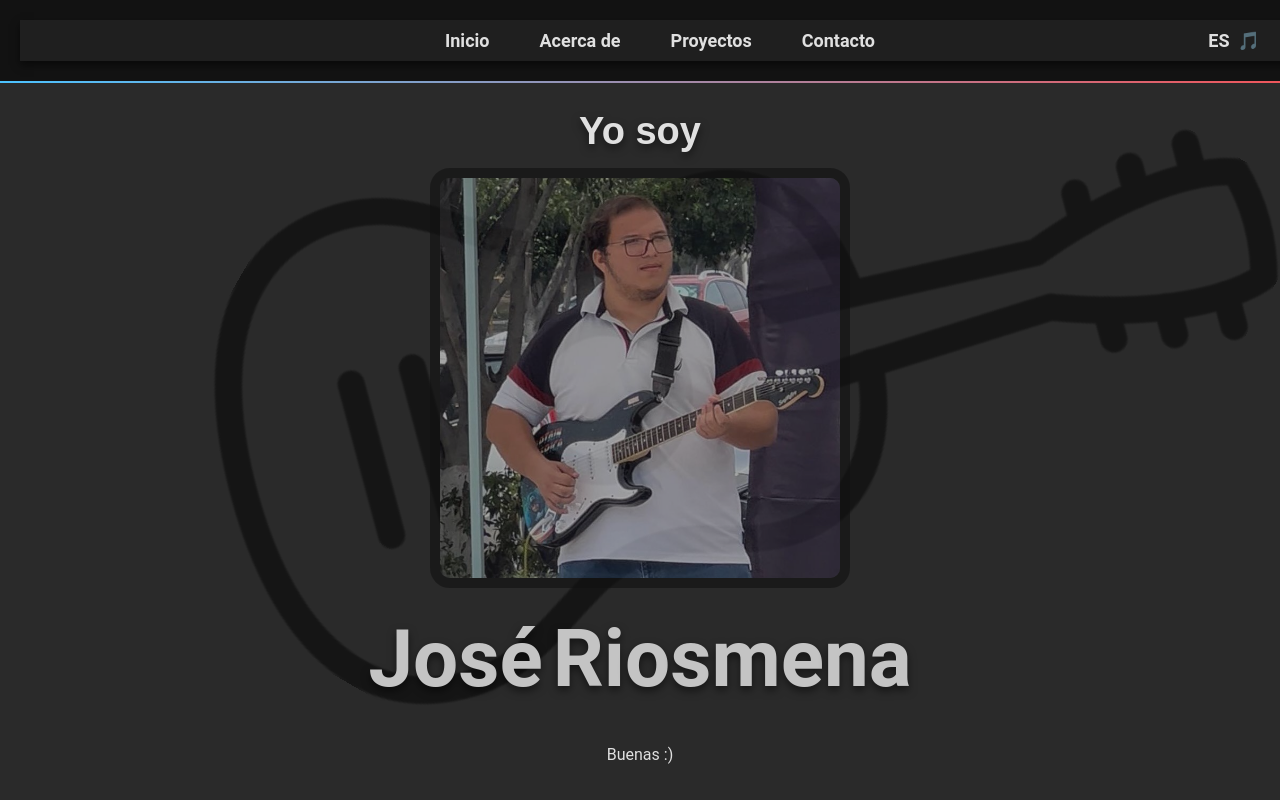
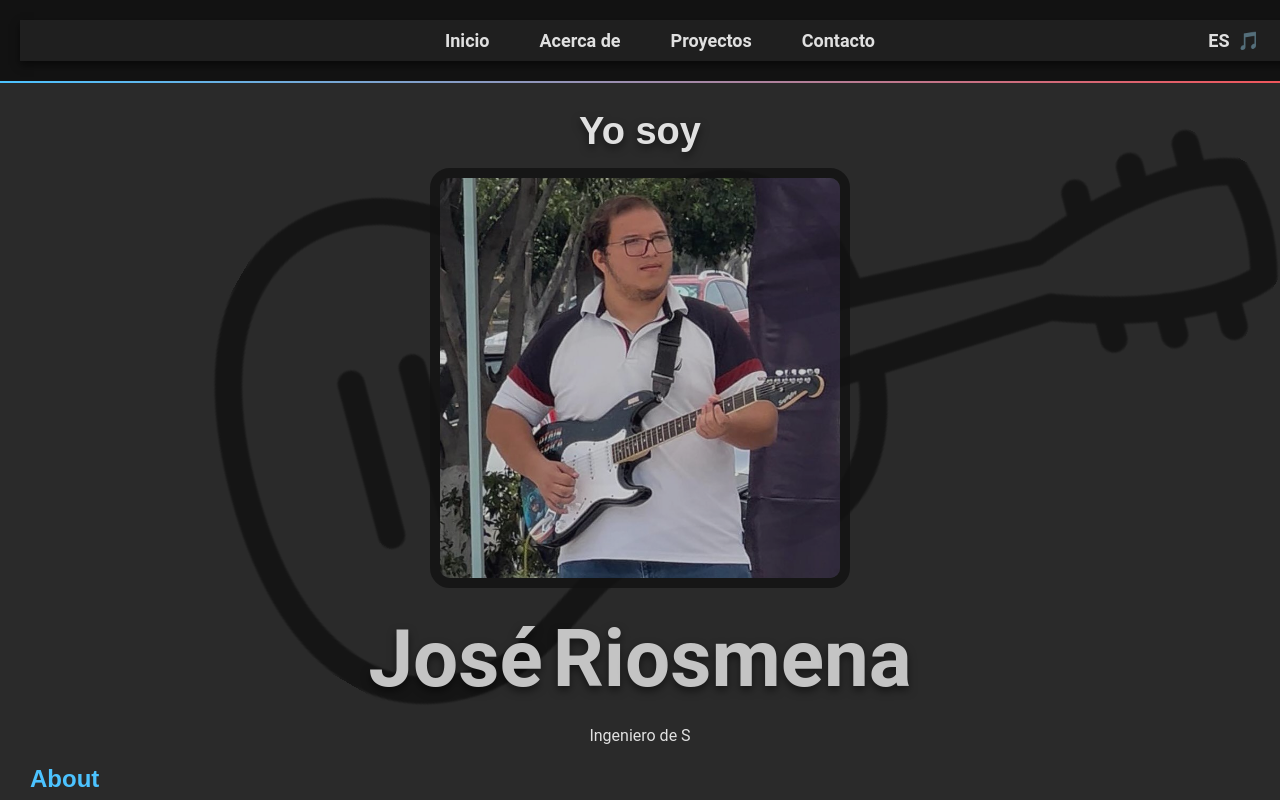
Before and after one commit to Riosmena/riosmena-website, a Next.js app: page / in a window 1280 px wide. Shown: the top 800 px of the page. Built offline with nearby package versions, Linux system fonts and the light colour scheme.

Commit message:
feat(home): Update design and details

```diff
--- /dev/null
+++ b/src/app/components/Typewriter.tsx
@@ -0,0 +1,48 @@
+"use client";
+
+import { useEffect, useState } from "react";
+
+interface TypewriterProps {
+  texts: string[];
+  speed?: number;
+  delay?: number;
+}
+
+const Typewriter: React.FC<TypewriterProps> = ({
+  texts,
+  speed = 100,
+  delay = 2000,
+}) => {
+  const [index, setIndex] = useState(0);
+  const [charIndex, setCharIndex] = useState(0);
+  const [currentText, setCurrentText] = useState("");
+  const [isDeleting, setIsDeleting] = useState(false);
+
+  useEffect(() => {
+    const handleType = () => {
+      const currentString = texts[index];
+
+      if (isDeleting) {
+        setCurrentText(currentString.substring(0, charIndex - 1));
+        setCharIndex(charIndex - 1);
+      } else {
+        setCurrentText(currentString.substring(0, charIndex + 1));
+        setCharIndex(charIndex + 1);
+      }
+
+      if (!isDeleting && charIndex === currentString.length) {
+        setTimeout(() => setIsDeleting(true), delay);
+      } else if (isDeleting && charIndex === 0) {
+        setIsDeleting(false);
+        setIndex((index + 1) % texts.length);
+      }
+    };
+
+    const timeout = setTimeout(handleType, isDeleting ? speed / 2 : speed);
+    return () => clearTimeout(timeout);
+  }, [charIndex, isDeleting, index, texts, speed, delay]);
+
+  return <div className="typewriter">{currentText}</div>;
+};
+
+export default Typewriter;
--- a/src/app/globals.css
+++ b/src/app/globals.css
@@ -43,7 +43,7 @@ body {
   border-radius: 20px;
   transition: color 0.3s ease, transform 0.3s ease-in-out, opacity 0.3s ease, box-shadow 0.3s ease;
   object-fit: cover;
-  opacity: 0.6;
+  opacity: 0.8;
 }
 
 .center-image:hover {
--- a/src/app/layout.tsx
+++ b/src/app/layout.tsx
@@ -5,6 +5,9 @@ import { es } from "date-fns/locale";
 const Layout: FC<{ children: ReactNode }> = ({ children }) => {
   return (
     <html lang="es">
+      <head>
+        <title>José Riosmena</title>
+      </head>
       <body>
         <header>
           <nav>
--- a/src/app/page.tsx
+++ b/src/app/page.tsx
@@ -1,4 +1,5 @@
 import Image from "next/image";
+import Typewriter from "./components/Typewriter";
 
 const Home = () => (
   <div>
@@ -35,7 +36,18 @@ const Home = () => (
         <span>n</span>
         <span>a</span>
       </h1>
-      <p>Buenas :)</p>
+      <div>
+        <Typewriter
+          texts={[
+            "Ingeniero de Software",
+            "Atleta",
+            "Musico",
+            "Entusiasta de la tecnología",
+          ]}
+          speed={100}
+          delay={2000}
+        />
+      </div>
     </section>
 
     <section>
```
